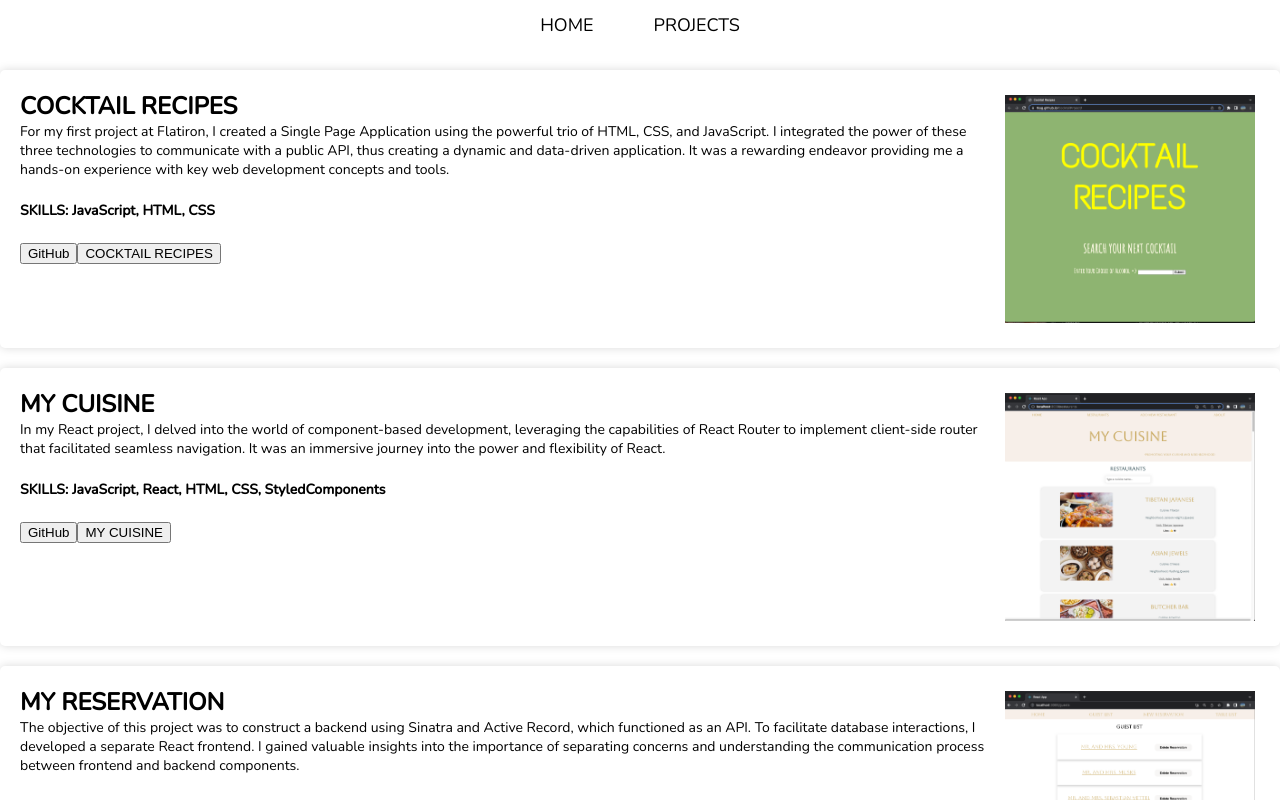
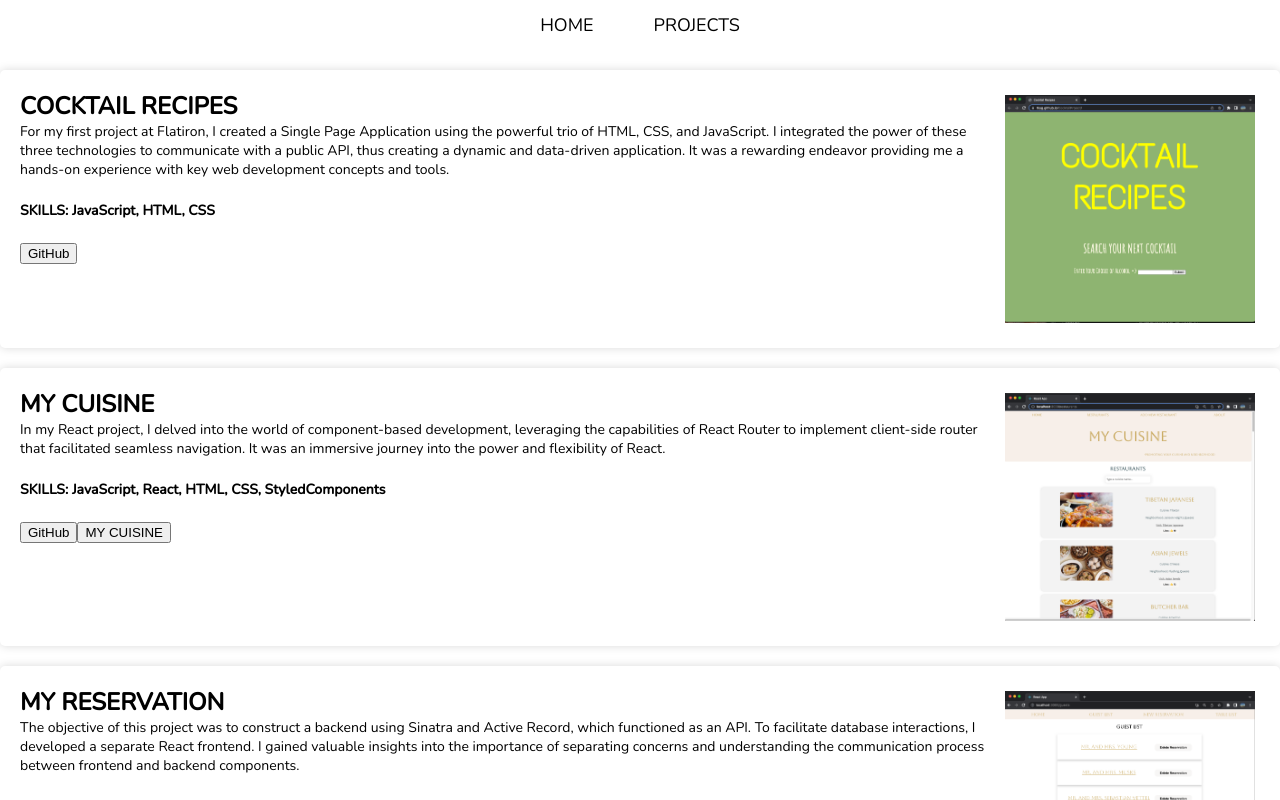
Before and after one commit to tkyg/my_portfolio, a React (Create React App) app: page /projects in a window 1280 px wide. Shown: the top 800 px of the page. Built offline with nearby package versions, Linux system fonts and the light colour scheme; a web font is replaced by a local one.

Commit message:
conditionally renders project links

```diff
--- a/src/components/pages/ProjectCard.jsx
+++ b/src/components/pages/ProjectCard.jsx
@@ -21,7 +21,7 @@ const ProjectCard = (props) => {
           <br/>
           <div>
             <button onClick={handleGitHubClick}>GitHub</button>
-            <button onClick={handleLinkClick}>{props.name}</button>
+            {props.link && <button onClick={handleLinkClick}>{props.name}</button>}
           </div>
           </div>
         <div className='project-image'>
--- a/src/components/pages/ProjectList.jsx
+++ b/src/components/pages/ProjectList.jsx
@@ -11,7 +11,7 @@ export const ProjectList = [
     description: "For my first project at Flatiron, I created a Single Page Application using the powerful trio of HTML, CSS, and JavaScript. I integrated the power of these three technologies to communicate with a public API, thus creating a dynamic and data-driven application. It was a rewarding endeavor providing me a hands-on experience with key web development concepts and tools.",
     skills: "JavaScript, HTML, CSS",
     github: "https://github.com/tkyg/CocktailProject.git",
-    link: "https://github.com/tkyg/CocktailProject.git"
+    // link: "https://github.com/tkyg/CocktailProject.git"
   },
   {
     name: "MY CUISINE",
@@ -27,7 +27,7 @@ export const ProjectList = [
     description: "The objective of this project was to construct a backend using Sinatra and Active Record, which functioned as an API. To facilitate database interactions, I developed a separate React frontend. I gained valuable insights into the importance of separating concerns and understanding the communication process between frontend and backend components.",
     skills: "JavaScript, React, Ruby, Sinatra, Active Record, HTML, CSS",
     github: "https://github.com/tkyg/my-reservation-project.git",
-    link: "https://my-reservation-project.herokuapp.com/"
+    // link: "https://my-reservation-project.herokuapp.com/"
   },
   {
     name: "BLOGGER'S DIGEST",
@@ -43,6 +43,6 @@ export const ProjectList = [
     description: "During my capstone project, I envisioned something more than just a final assignment. It became a personal endeavor that I wanted to continue even after completing my journey at Flatiron School. To make it happen, I divided the project into three phases. I have successfully completed Phase 1, and now I'm eagerly looking forward to the next two phases. This project holds a special place in my heart as it symbolizes the culmination of my time at Flatiron and serves as a constant reminder of my passion for growth and development. It's a story that continues to unfold.",
     skills: "JavaScript, React, Redux, Thunk, Ruby, Ruby on Rails, Bcrypt, HTML, CSS",
     github: "https://github.com/tkyg/GrubGo.git",
-    link: "https://github.com/tkyg/GrubGo.git"
+    // link: "https://github.com/tkyg/GrubGo.git"
   },
 ]
--- a/src/components/styles/home.css
+++ b/src/components/styles/home.css
@@ -141,9 +141,6 @@
   .skills {
     text-align: center;
   }
-  .list {
-    padding: 0;
-  }
 
   .skills h2 {
     font-size: 30px;
```
